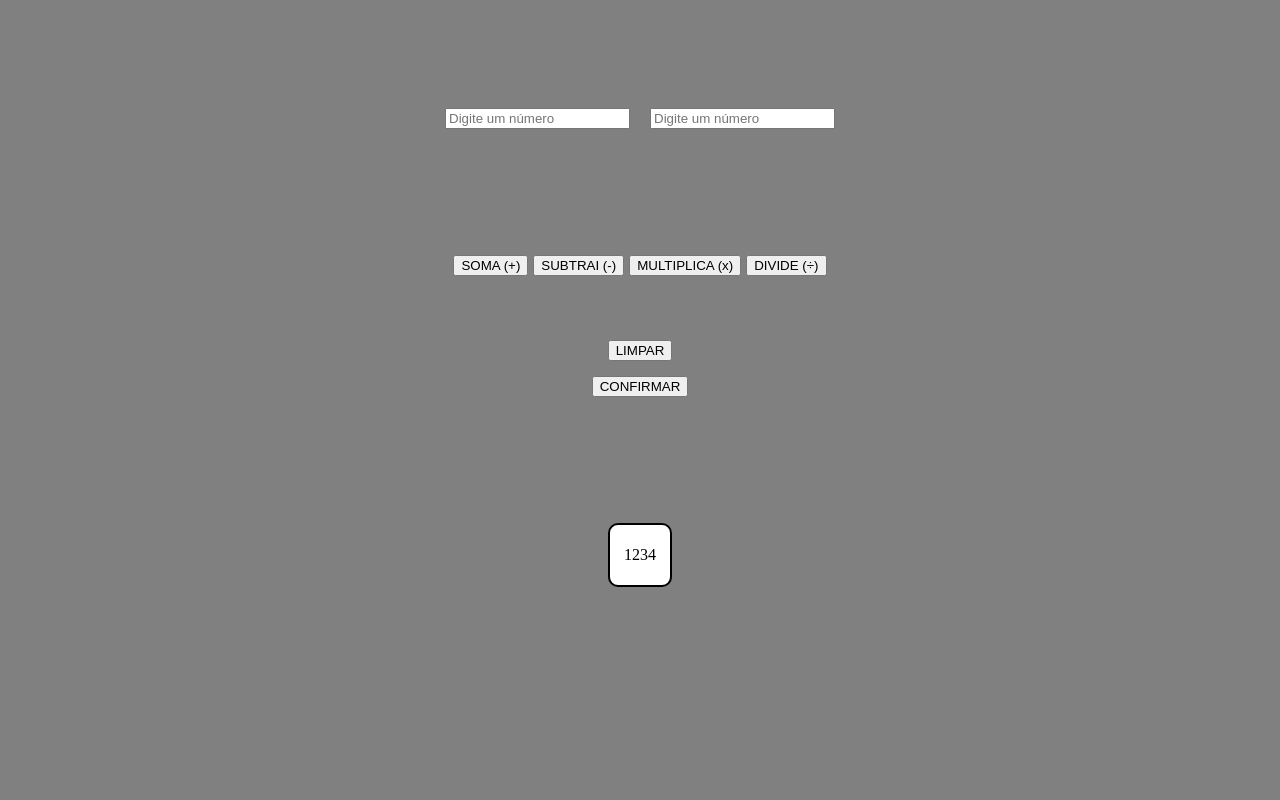
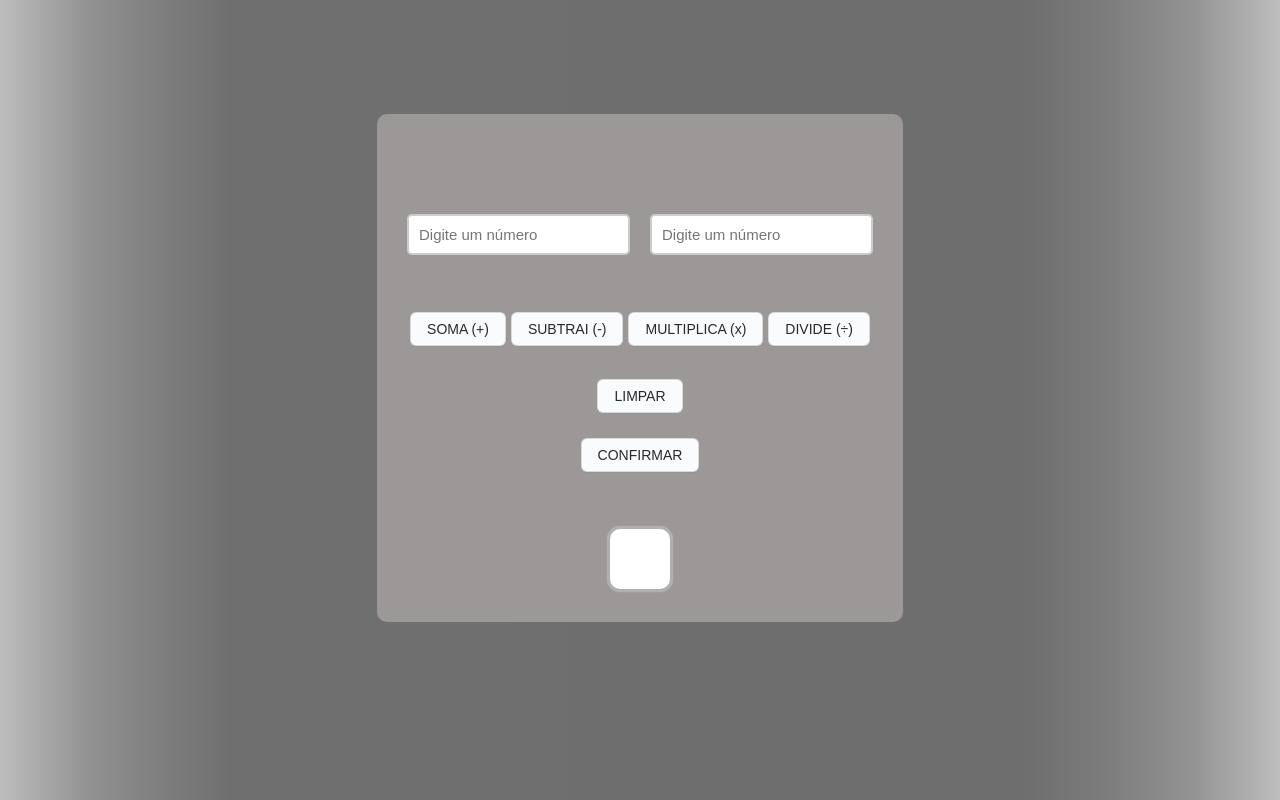
Before and after one commit to Vitzxzz/Aulas-2-semestre, a PHP site: page / in a window 1280 px wide. Run offline with PHP 8.4, Linux system fonts and the light colour scheme.

Commit message:
adição de css a página e correção de outros erros

```diff
--- a/Programação WEB/Aula 3/calculadora/estilos/index.css
+++ b/Programação WEB/Aula 3/calculadora/estilos/index.css
@@ -1,8 +1,23 @@
 body{
-    background-color: gray;
+    background: #bdbdbd;
+    background: linear-gradient(90deg, rgba(189, 189, 189, 1) 0%, rgba(145, 145, 145, 1) 7%, rgba(131, 131, 131, 1) 11%, rgba(111, 111, 111, 1) 18%, rgba(110, 110, 110, 1) 80%, rgba(126, 126, 126, 1) 87%, rgba(146, 146, 146, 1) 93%, rgba(189, 189, 189, 1) 100%);
     display: flex;
     align-items: center;
     flex-direction: column;
+    justify-content: center;
+    min-height: 90vh;
+}
+.card{
+    background-color: rgb(156, 152, 152);
+    border-radius: 10px;
+    width: auto;
+    height: 100%;
+    display: flex;
+    flex-direction:column;
+    gap: 10px;
+    align-items: center;
+    text-align: center;
+    padding: 0 30px 10px;
 }
 
 .numeros{
@@ -32,9 +47,82 @@ body{
     min-width: 50px;
     width: flex;
     height: 50px;
-    border-style: solid;
-    border-width: 2px;
+    border-color: #747475;
+    box-shadow: 0 0 0 0.2rem rgba(242, 242, 243, 0.25);
     justify-content: center;
     align-items: center;
     padding: 5px;
 }
+
+.botao{
+  appearance: none;
+  background-color: #fafbfc;
+  border: 1px solid rgba(27, 31, 35, 0.15);
+  border-radius: 6px;
+  box-shadow:
+    rgba(27, 31, 35, 0.04) 0 1px 0,
+    rgba(255, 255, 255, 0.25) 0 1px 0 inset;
+  box-sizing: border-box;
+  color: #24292e;
+  cursor: pointer;
+  display: inline-block;
+  font-size: 14px;
+  font-weight: 500;
+  line-height: 20px;
+  list-style: none;
+  padding: 6px 16px;
+  position: relative;
+  transition: background-color 0.2s cubic-bezier(0.3, 0, 0.5, 1);
+  user-select: none;
+  -webkit-user-select: none;
+  touch-action: manipulation;
+  vertical-align: middle;
+  white-space: nowrap;
+  word-wrap: break-word;
+}
+
+.botao:hover {
+  background-color: #f3f4f6;
+  text-decoration: none;
+  transition-duration: 0.1s;
+}
+
+.botao:disabled {
+  background-color: #fafbfc;
+  border-color: rgba(27, 31, 35, 0.15);
+  color: rgb(156, 152, 152);
+  cursor: default;
+}
+
+.botao:active {
+  background-color: #949596;
+  box-shadow: rgb(156, 152, 152) 0 1px 0 inset;
+  transition: none 0s;
+}
+
+.botao:focus {
+  outline: 1px transparent;
+}
+
+.botao:before {
+  display: none;
+}
+
+.botao:-webkit-details-marker {
+  display: none;
+}
+
+
+.num{
+  padding: 10px;
+  border: 2px solid #ccc;
+  border-radius: 5px;
+  font-size: 15px;
+  color: #555;
+  outline: none;
+}
+
+.num:focus {
+  border-color: #747475;
+  box-shadow: 0 0 0 0.2rem rgba(242, 242, 243, 0.25);
+}
--- a/Programação WEB/Aula 3/calculadora/index.html
+++ b/Programação WEB/Aula 3/calculadora/index.html
@@ -7,48 +7,51 @@
     <link rel="stylesheet" href="./estilos/index.css">
 </head>
 <body>
+    <!--inicio do card-->
+    <div class="card">
         <!--Primeira divisão maior, campo dos números.-->
         <div class="numeros">
             <!--Primeiro campo de números-->
-        <div class="num1">
-            <input id="num1" type="number" placeholder="Digite um número">
+            <div>
+                <input class="num" id="num1" type="number" placeholder="Digite um número">
             </div>
             <!--Segundo campo de números-->
-        <div class="num2">
-            <input id="num2" type="number" placeholder="Digite um número">
+            <div>
+                <input class="num" id="num2" type="number" placeholder="Digite um número">
             </div>
         </div>
         <!--Segunda divisão maior, campo dos operadores.-->
         <div class="operadores">
             <!--Botão de soma-->
             <div class="soma">
-            <button id="soma" class="btnSoma">SOMA (+)</button>
+                    <button id="soma" class="botao">SOMA (+)</button>
             </div>
             <!--Botão de subtração-->
             <div class="subtrai">
-            <button id="subtrai" class="btnSubtrai">SUBTRAI (-)</button>
+                    <button id="subtrai" class="botao">SUBTRAI (-)</button>
             </div>
             <!--Botão de multiplicação-->
             <div class="multiplica">
-            <button id="multiplica" class="btnMulti">MULTIPLICA (x)</button>
+                    <button id="multiplica" class="botao">MULTIPLICA (x)</button>
             </div>
             <!--Botão de divisão-->
             <div class="divide">
-            <button id="divide" class="btnDivide">DIVIDE (÷)</button>
+                    <button id="divide" class="botao">DIVIDE (÷)</button>
             </div>
         </div>
         <!--Terceira divisão maior, campo dos botões (limpar e confirmar).-->
         <!--Botão limpar-->
         <div class="limpar">
-        <button id="btnLimpar">LIMPAR</button>
+                <button class="botao" id="btnLimpar">LIMPAR</button>
         </div>
         <!--Botão confirmar-->
         <div class="confirmar">
-            <button id="btnConfirmar">CONFIRMAR</button>
+                <button class="botao" id="btnConfirmar">CONFIRMAR</button>
         </div>
         <!--Resultado-->
         <div class="resultado">
-        <label id="resultado">1234</label>
+            <label id="resultado"></label>
+        </div>
     </div>
     <script src="./js/index.js"
                 defer></script>
```
Also changed, not shown: Programação WEB/Aula 3/calculadora/estilos/inicio.css (+42 -2 lines), Programação WEB/Aula 3/calculadora/inicio.html (+5 -4 lines), Programação WEB/Aula 3/calculadora/js/index.js (+37 -20 lines). Lines whose indentation alone changed are shown as unchanged.
